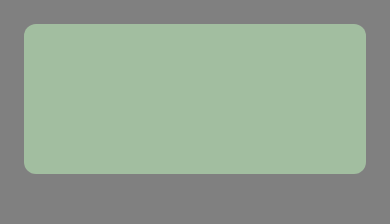
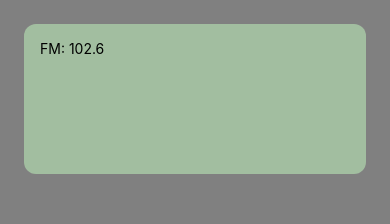
Before and after one commit to sm71-duo/hybrid, a React Native app: screen /Home in a window 390 px wide. Shown: the top 224 px of the page. Built offline with nearby package versions, Linux system fonts and the light colour scheme.

Commit message:
feat: setup map structure

```diff
--- a/src/App.tsx
+++ b/src/App.tsx
@@ -1,7 +1,7 @@
 import React from 'react';
 import { createBottomTabNavigator } from '@react-navigation/bottom-tabs';
-import HomeOverview from 'views/HomeOverview';
-import ProfileOverview from 'views/ProfileOverview';
+import HomeView from 'views/HomeView';
+import ProfileView from 'views/ProfileView';
 import { NavigationContainer } from '@react-navigation/native';
 
 const App = () => {
@@ -12,12 +12,12 @@ const App = () => {
             <Tab.Navigator initialRouteName="Home">
                 <Tab.Screen
                     name="Home"
-                    component={HomeOverview}
+                    component={HomeView}
                     options={{
                         headerShown: false
                     }}
                 />
-                <Tab.Screen name="Profile" component={ProfileOverview} />
+                <Tab.Screen name="Profile" component={ProfileView} />
             </Tab.Navigator>
         </NavigationContainer>
     );
--- /dev/null
+++ b/src/components/home/HomeOverview.tsx
@@ -0,0 +1,20 @@
+import React from 'react';
+import styled from 'styled-components/native';
+import { Text } from 'react-native';
+
+const HomeOverview = () => {
+    return (
+        <DisplayWrapper>
+            <Text>FM: 102.6</Text>
+        </DisplayWrapper>
+    );
+};
+
+const DisplayWrapper = styled.View`
+    background-color: #a2bea0;
+    padding: 16px;
+    border-radius: 12px;
+    height: 150px;
+`;
+
+export default HomeOverview;
--- a/src/views/HomeOverview.tsx
+++ b/src/views/HomeView.tsx
@@ -1,12 +1,13 @@
+import HomeOverview from 'components/home/HomeOverview';
 import React from 'react';
 import { View, Text } from 'react-native';
 import { spacing } from 'shared/styling';
 import styled from 'styled-components/native';
 
-const HomeOverview = () => {
+const HomeView = () => {
     return (
         <Wrapper>
-            <DisplayWrapper></DisplayWrapper>
+            <HomeOverview />
         </Wrapper>
     );
 };
@@ -17,11 +18,4 @@ const Wrapper = styled.View`
     flex: 1;
 `;
 
-const DisplayWrapper = styled.View`
-    background-color: #a2bea0;
-    padding: 16px;
-    border-radius: 12px;
-    height: 150px;
-`;
-
-export default HomeOverview;
+export default HomeView;
--- /dev/null
+++ b/src/views/ProfileView.tsx
@@ -0,0 +1,13 @@
+import ProfileOverview from 'components/Profile/ProfileOverview';
+import React from 'react';
+import { View, Text } from 'react-native';
+
+const ProfileView = () => {
+    return (
+        <View>
+            <ProfileOverview />
+        </View>
+    );
+};
+
+export default ProfileView;
```
Also changed, not shown: src/components/Profile/ProfileOverview.tsx (renamed from src/views/ProfileOverview.tsx).
